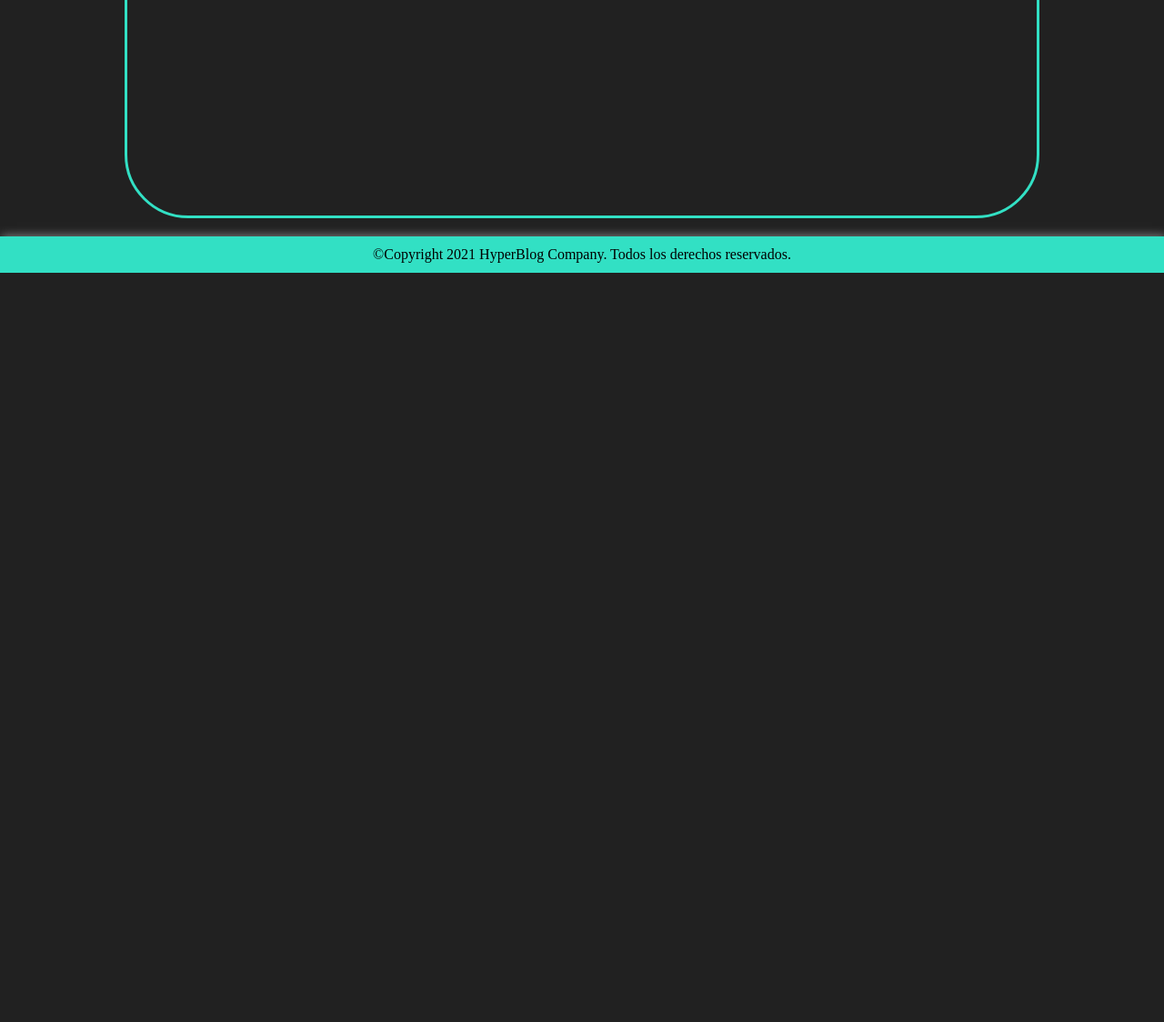
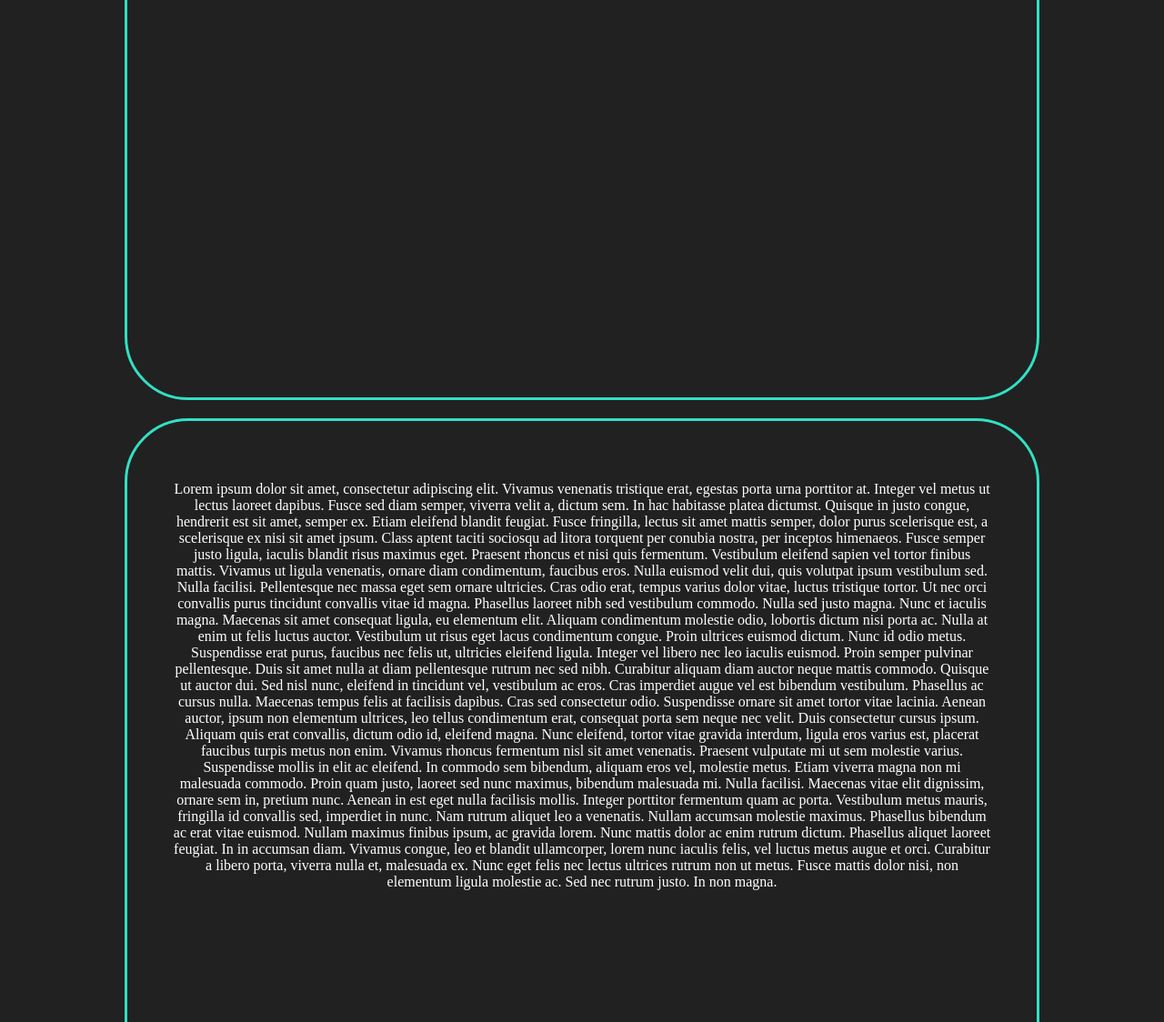
Before and after one commit to TECH083/HyperBlog, a plain HTML site: page index.html in a window 1280 px wide. Shown: the part 716-1840 px from the top of the page at 91% size. Before the commit the page ends 1016 px from the top, so only its background shows below. Drawn offline with Linux system fonts and the light colour scheme.

Commit message:
Aumentamos el Texto en el Body

```diff
--- a/css/css.css
+++ b/css/css.css
@@ -10,11 +10,12 @@ body {
 .parrafo {
     align-content: center;
     width: 1000px;
-    height: 800px;
+    height: 1000px;
     border-radius: 70px;
     display: flex;
     margin: auto;
     border: solid;
+    margin-top:20px;;
 }
 
 .parrafo p {
--- a/index.html
+++ b/index.html
@@ -49,6 +49,21 @@
            Sed non commodo orci, eu suscipit dolor. Donec vulputate tempus ex in tempus. Suspendisse quis orci urna. Curabitur laoreet id nisi aliquam gravida. Sed faucibus felis leo, non tincidunt orci suscipit eu. Maecenas condimentum ligula non tortor dignissim, at pulvinar ipsum iaculis. Integer a velit sem. Nunc condimentum quam eget erat laoreet efficitur. Donec sed leo nec velit porttitor finibus quis eget ipsum. Duis id felis volutpat, posuere dolor viverra, auctor leo. Integer rhoncus magna et mi rhoncus, vitae eleifend sem venenatis. Suspendisse eu condimentum nunc, non tristique enim. Proin eget mauris fermentum, porta neque non, accumsan sem. Sed ac euismod turpis, ut mollis neque. Vestibulum id enim imperdiet, dignissim elit sed, vulputate odio.
        </p>
    </section>
+   <section class="parrafo">
+    <p>
+        Lorem ipsum dolor sit amet, consectetur adipiscing elit. Vivamus venenatis tristique erat, egestas porta urna porttitor at. Integer vel metus ut lectus laoreet dapibus. Fusce sed diam semper, viverra velit a, dictum sem. In hac habitasse platea dictumst. Quisque in justo congue, hendrerit est sit amet, semper ex. Etiam eleifend blandit feugiat. Fusce fringilla, lectus sit amet mattis semper, dolor purus scelerisque est, a scelerisque ex nisi sit amet ipsum. Class aptent taciti sociosqu ad litora torquent per conubia nostra, per inceptos himenaeos. Fusce semper justo ligula, iaculis blandit risus maximus eget. Praesent rhoncus et nisi quis fermentum. Vestibulum eleifend sapien vel tortor finibus mattis. Vivamus ut ligula venenatis, ornare diam condimentum, faucibus eros. Nulla euismod velit dui, quis volutpat ipsum vestibulum sed.
+
+Nulla facilisi. Pellentesque nec massa eget sem ornare ultricies. Cras odio erat, tempus varius dolor vitae, luctus tristique tortor. Ut nec orci convallis purus tincidunt convallis vitae id magna. Phasellus laoreet nibh sed vestibulum commodo. Nulla sed justo magna. Nunc et iaculis magna. Maecenas sit amet consequat ligula, eu elementum elit. Aliquam condimentum molestie odio, lobortis dictum nisi porta ac. Nulla at enim ut felis luctus auctor.
+
+Vestibulum ut risus eget lacus condimentum congue. Proin ultrices euismod dictum. Nunc id odio metus. Suspendisse erat purus, faucibus nec felis ut, ultricies eleifend ligula. Integer vel libero nec leo iaculis euismod. Proin semper pulvinar pellentesque. Duis sit amet nulla at diam pellentesque rutrum nec sed nibh. Curabitur aliquam diam auctor neque mattis commodo. Quisque ut auctor dui. Sed nisl nunc, eleifend in tincidunt vel, vestibulum ac eros. Cras imperdiet augue vel est bibendum vestibulum. Phasellus ac cursus nulla. Maecenas tempus felis at facilisis dapibus. Cras sed consectetur odio.
+
+Suspendisse ornare sit amet tortor vitae lacinia. Aenean auctor, ipsum non elementum ultrices, leo tellus condimentum erat, consequat porta sem neque nec velit. Duis consectetur cursus ipsum. Aliquam quis erat convallis, dictum odio id, eleifend magna. Nunc eleifend, tortor vitae gravida interdum, ligula eros varius est, placerat faucibus turpis metus non enim. Vivamus rhoncus fermentum nisl sit amet venenatis. Praesent vulputate mi ut sem molestie varius. Suspendisse mollis in elit ac eleifend. In commodo sem bibendum, aliquam eros vel, molestie metus. Etiam viverra magna non mi malesuada commodo. Proin quam justo, laoreet sed nunc maximus, bibendum malesuada mi. Nulla facilisi. Maecenas vitae elit dignissim, ornare sem in, pretium nunc. Aenean in est eget nulla facilisis mollis. Integer porttitor fermentum quam ac porta.
+
+Vestibulum metus mauris, fringilla id convallis sed, imperdiet in nunc. Nam rutrum aliquet leo a venenatis. Nullam accumsan molestie maximus. Phasellus bibendum ac erat vitae euismod. Nullam maximus finibus ipsum, ac gravida lorem. Nunc mattis dolor ac enim rutrum dictum. Phasellus aliquet laoreet feugiat. In in accumsan diam. Vivamus congue, leo et blandit ullamcorper, lorem nunc iaculis felis, vel luctus metus augue et orci. Curabitur a libero porta, viverra nulla et, malesuada ex.
+
+Nunc eget felis nec lectus ultrices rutrum non ut metus. Fusce mattis dolor nisi, non elementum ligula molestie ac. Sed nec rutrum justo. In non magna.
+    </p>
+</section>
 </body>
 
 <footer>©Copyright 2021 HyperBlog Company. Todos los derechos reservados.
```
